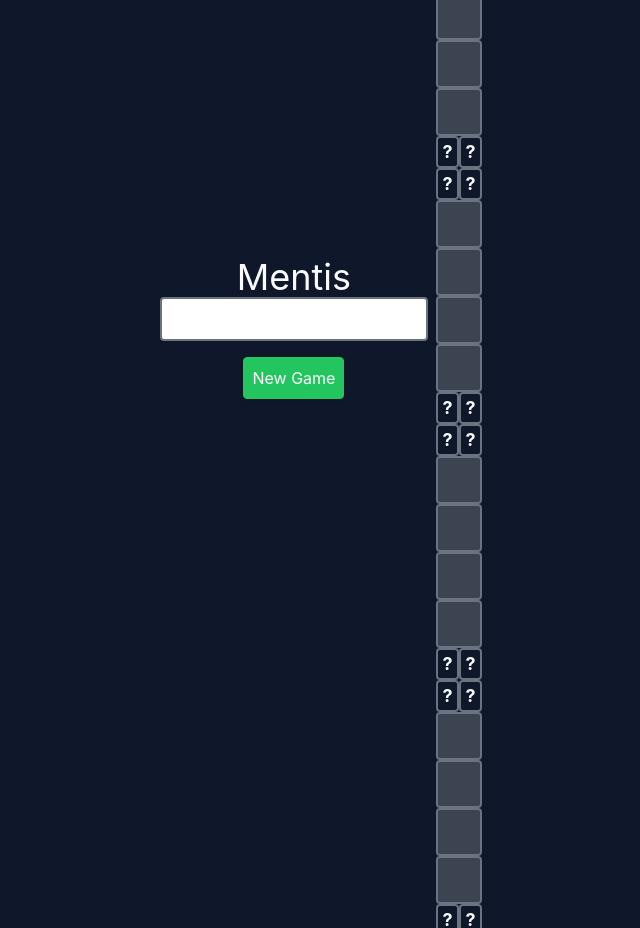
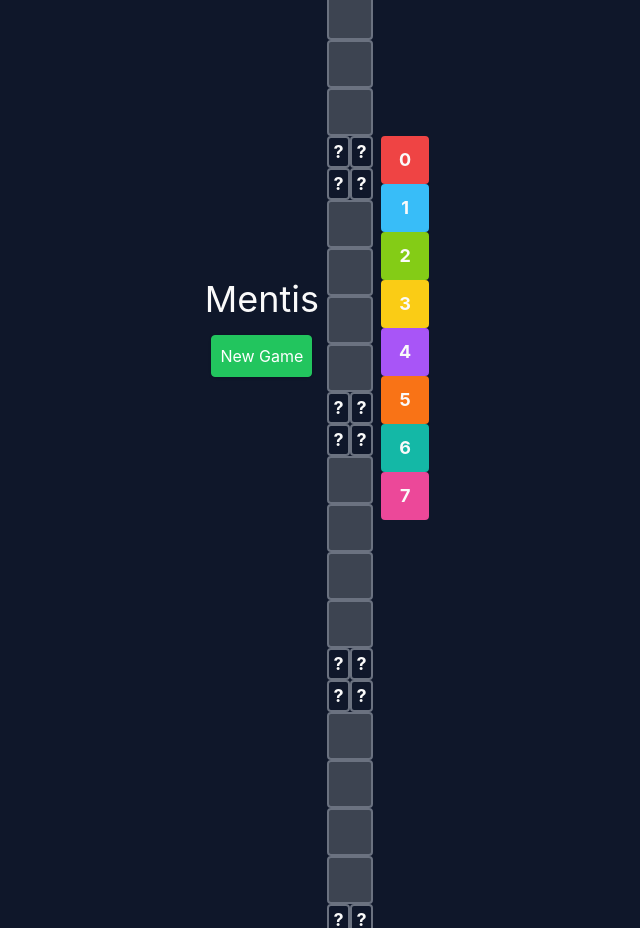
Before and after one commit to EetuPe/mentis, a React (Vite) app: page / in a window 1280 px wide. Shown: the part 1080-2008 px from the top of the page, without its empty margins (323-963 px from the left). Built offline with nearby package versions, Linux system fonts and the light colour scheme.

Commit message:
Color picker on side

```diff
--- a/src/App.tsx
+++ b/src/App.tsx
@@ -6,23 +6,23 @@ import WordRow from "./WordRow";
 const GUESS_LENGTH = 10;
 export default function App() {
   const state = useStore();
-  const [guess, setGuess] = useState("");
+  const [finalGuess, setFinalGuess] = useState("");
 
   const onChange = (e: React.ChangeEvent<HTMLInputElement>) => {
     const newGuess = e.target.value;
 
-    if (newGuess.length === CODE_LENGTH) {
-      state.addGuess(newGuess);
-      setGuess("");
+    if (finalGuess.length === CODE_LENGTH) {
+      state.addGuess(finalGuess);
+      setFinalGuess("");
       return;
     }
-    setGuess(newGuess);
+    setFinalGuess(finalGuess + newGuess);
   };
 
   let rows = [...state.guesses];
 
   if (rows.length < GUESS_LENGTH) {
-    rows.push(guess);
+    rows.push(finalGuess);
   }
 
   const numberOfGuessesRemaining = GUESS_LENGTH - rows.length;
@@ -41,18 +41,18 @@ export default function App() {
         <h1 className="text-4xl text-center text-neutral-50">Mentis</h1>
 
         <div>
-          <input
+          {/* <input
             type="text"
             className="w-full rounded p-2 border-2 border-gray-500"
-            value={guess}
+            value={finalGuess}
             onChange={onChange}
             disabled={isGameOver}
-          />
+          /> */}
           <button
             className="block border rounded border-green-500 bg-green-500 p-2 mt-4 mx-auto shadow text-white"
             onClick={() => {
               state.newGame();
-              setGuess("");
+              setFinalGuess("");
             }}
           >
             New Game
@@ -65,6 +65,64 @@ export default function App() {
           <WordRow key={index} letters={word} colors="" guessStates={[]} />
         ))}
       </div>
+      <div className="grid grid-cols-1 p-2">
+        <button
+          className={`btn border-2 bg-red-500 border-red-500 w-full h-full rounded font-bold text-lg align-middle text-neutral-50`}
+          onClick={onChange}
+          value="0"
+        >
+          0
+        </button>
+        <button
+          className={`btn border-2 bg-sky-400 border-sky-400 w-full h-full rounded font-bold text-lg align-middle text-neutral-50`}
+          onClick={onChange}
+          value="1"
+        >
+          1
+        </button>
+        <button
+          className={`btn border-2 bg-lime-500 border-lime-500 w-full h-full rounded font-bold text-lg align-middle text-neutral-50`}
+          onClick={onChange}
+          value="2"
+        >
+          2
+        </button>
+        <button
+          className={`btn border-2 bg-yellow-400 border-yellow-400 w-full h-full rounded font-bold text-lg align-middle text-neutral-50`}
+          onClick={onChange}
+          value="3"
+        >
+          3
+        </button>
+        <button
+          className={`btn border-2 bg-purple-500 border-purple-500 w-full h-full rounded font-bold text-lg align-middle text-neutral-50`}
+          onClick={onChange}
+          value="4"
+        >
+          4
+        </button>
+        <button
+          className={`btn border-2 bg-orange-500 border-orange-500 w-full h-full rounded font-bold text-lg align-middle text-neutral-50`}
+          onClick={onChange}
+          value="5"
+        >
+          5
+        </button>
+        <button
+          className={`btn border-2 bg-teal-500 border-teal-500 w-full h-full rounded font-bold text-lg align-middle text-neutral-50`}
+          onClick={onChange}
+          value="6"
+        >
+          6
+        </button>
+        <button
+          className={`btn border-2 bg-pink-500 border-pink-500 w-full h-full rounded font-bold text-lg align-middle text-neutral-50`}
+          onClick={onChange}
+          value="7"
+        >
+          7
+        </button>
+      </div>
     </body>
   );
 }
```
